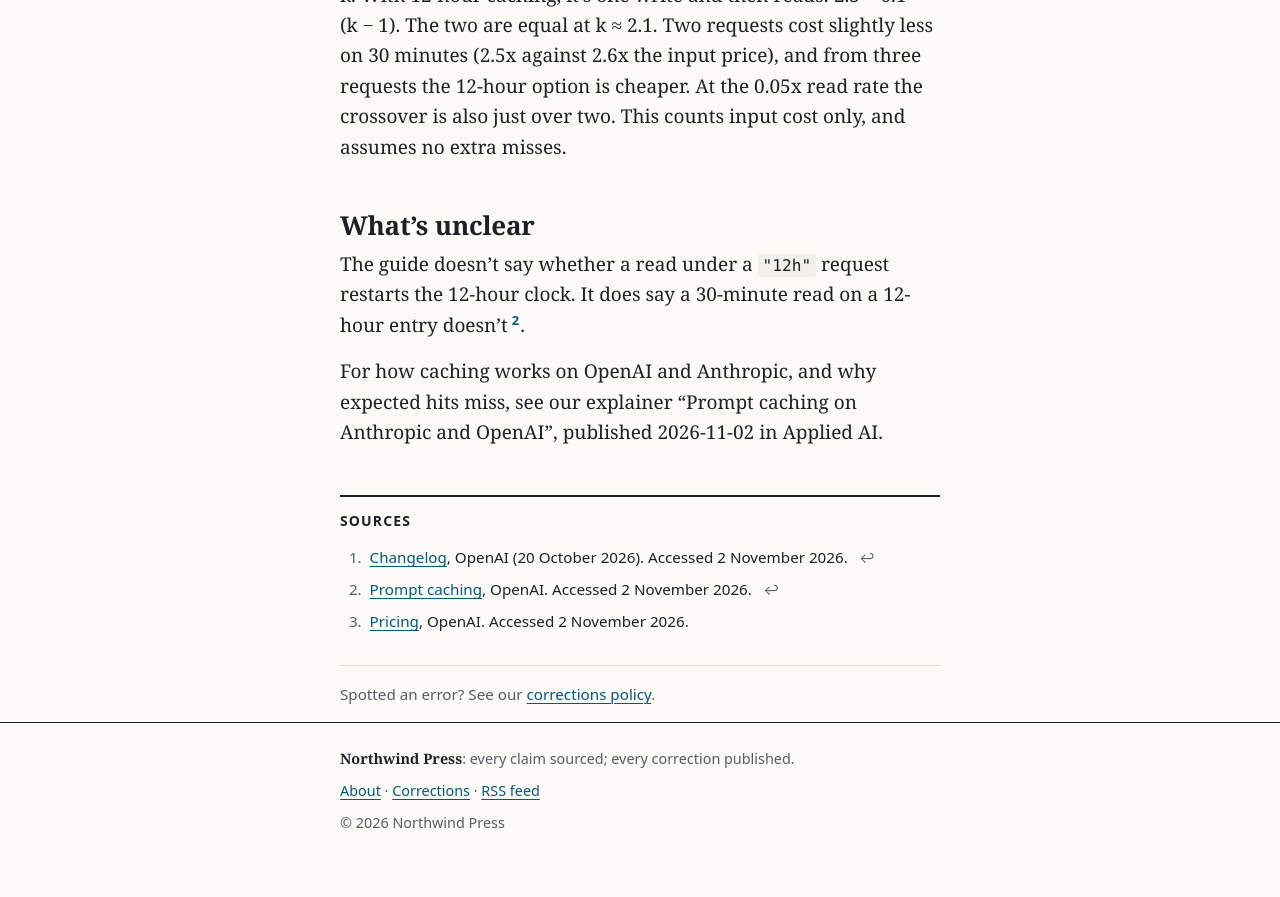
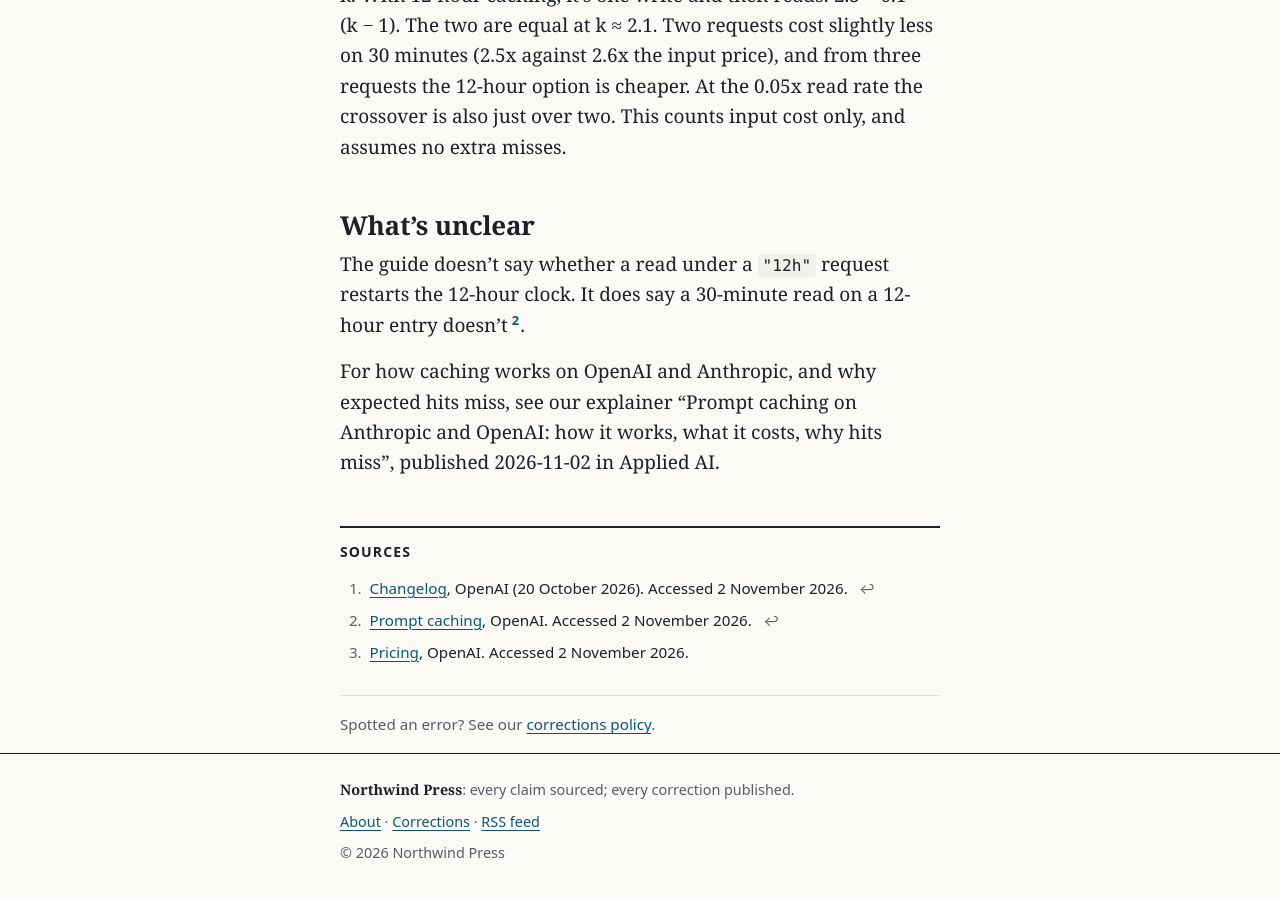
Before and after one commit to northwind-press/northwind-press.github.io, a Jekyll site: the page built from _posts/2026-11-02-openai-12-hour-prompt-caching.md, in a window 1280 px wide and 900 px high, scrolled down 2184 px. Shown: the top 897 px of the window. Built offline with Jekyll 4.4.1, drawn with Linux system fonts in a browser that asks for light colours; before the commit the page ends 3054 px from its top, so only the background shows below that.

Commit message:
Copy: give the explainer's full title in the closing reference
Co-Authored-By: Claude Opus 5.5 <noreply@anthropic.com>

```diff
--- a/_posts/2026-11-02-openai-12-hour-prompt-caching.md
+++ b/_posts/2026-11-02-openai-12-hour-prompt-caching.md
@@ -55,4 +55,4 @@ Our method: take one prefix, fully reused, sent k times within 12 hours, with ea
 
 The guide doesn't say whether a read under a `"12h"` request restarts the 12-hour clock. It does say a 30-minute read on a 12-hour entry doesn't{% include cite.html n=2 %}.
 
-For how caching works on OpenAI and Anthropic, and why expected hits miss, see our explainer "Prompt caching on Anthropic and OpenAI", published 2026-11-02 in Applied AI.
+For how caching works on OpenAI and Anthropic, and why expected hits miss, see our explainer "Prompt caching on Anthropic and OpenAI: how it works, what it costs, why hits miss", published 2026-11-02 in Applied AI.
```
